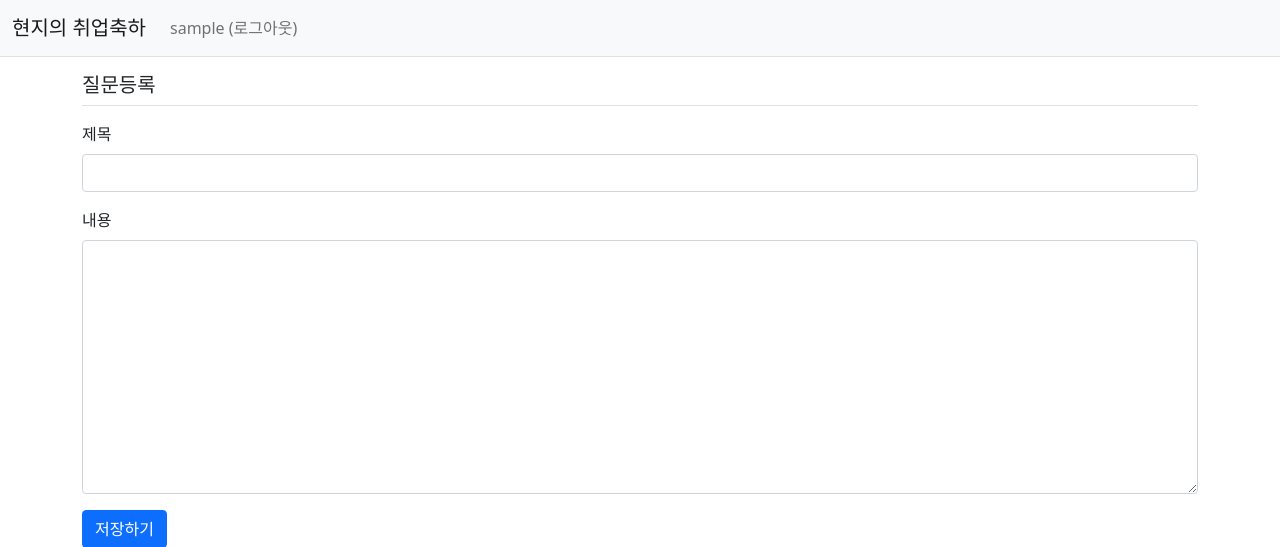
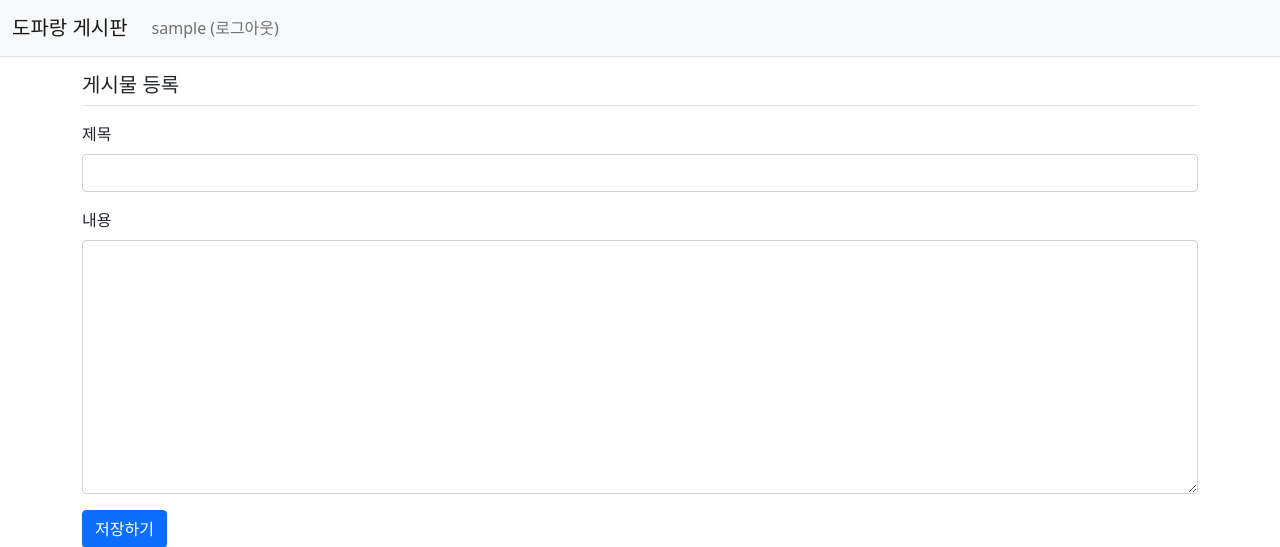
Before and after one commit to nahyeonsong/doparang, a Django app: page /pybo/question/create/ in a window 1280 px wide. Shown: the top 547 px of the page. Run offline with Django 4.2, Linux system fonts and the light colour scheme; the visitor is signed in with stand-in values (Sample User, id 1); some libraries are stand-ins or nearby versions.

Commit message:
거의다왔다

```diff
--- a/templates/base.html
+++ b/templates/base.html
@@ -20,7 +20,7 @@
             type="text/css"
             href="{% static 'style.css' %}"
         />
-        <title>취업 축하해!</title>
+        <title>도파랑</title>
     </head>
     <body>
         <!-- 네비게이션바 -->
--- a/templates/navbar.html
+++ b/templates/navbar.html
@@ -1,9 +1,7 @@
 <!-- 네비게이션바 -->
 <nav class="navbar navbar-expand-lg navbar-light bg-light border-bottom">
     <div class="container-fluid">
-        <a class="navbar-brand" href="{% url 'pybo:index' %}"
-            >현지의 취업축하</a
-        >
+        <a class="navbar-brand" href="{% url 'pybo:index' %}">도파랑 게시판</a>
         <button
             class="navbar-toggler"
             type="button"
--- a/templates/pybo/answer_form.html
+++ b/templates/pybo/answer_form.html
@@ -4,7 +4,7 @@
     <form method="post">
         {% csrf_token %} {% include "form_errors.html" %}
         <div class="mb-3">
-            <label for="content" class="form-label">답변내용</label>
+            <label for="content" class="form-label">댓글내용</label>
             <textarea
                 class="form-control"
                 name="content"
--- a/templates/pybo/question_detail.html
+++ b/templates/pybo/question_detail.html
@@ -57,7 +57,7 @@
     </div>
     <!-- 답변 -->
     <h5 class="border-bottom my-3 py-2">
-        {{question.answer_set.count}}개의 답변이 있습니다.
+        {{question.answer_set.count}}개의 댓글이 있습니다.
     </h5>
     {% for answer in question.answer_set.all %}
     <a id="answer_{{ answer.id }}"></a>
@@ -124,7 +124,7 @@
         {% endif %}
         <!-- 오류표시 End -->
         <div class="form-group">
-            <label for="content" class="form-label">답변내용</label>
+            <label for="content" class="form-label">댓글내용</label>
             <textarea
                 {%
                 if
--- a/templates/pybo/question_form.html
+++ b/templates/pybo/question_form.html
@@ -1,6 +1,6 @@
 {% extends 'base.html' %} {% block content %}
 <div class="container">
-    <h5 class="my-3 border-bottom pb-2">질문등록</h5>
+    <h5 class="my-3 border-bottom pb-2">게시물 등록</h5>
     <form method="post">
         {% csrf_token %}
         <!-- 오류표시 Start -->
--- a/templates/pybo/question_list.html
+++ b/templates/pybo/question_list.html
@@ -3,7 +3,7 @@
     <div class="row my-3">
         <div class="col-6">
             <a href="{% url 'pybo:question_create' %}" class="btn btn-primary"
-                >질문 등록하기</a
+                >게시물 등록하기</a
             >
         </div>
         <div class="col-6">
@@ -55,7 +55,7 @@
             </tr>
             {% endfor %} {% else %}
             <tr>
-                <td colspan="4">질문이 없습니다.</td>
+                <td colspan="4">게시물이 없습니다.</td>
             </tr>
             {% endif %}
         </tbody>
```
